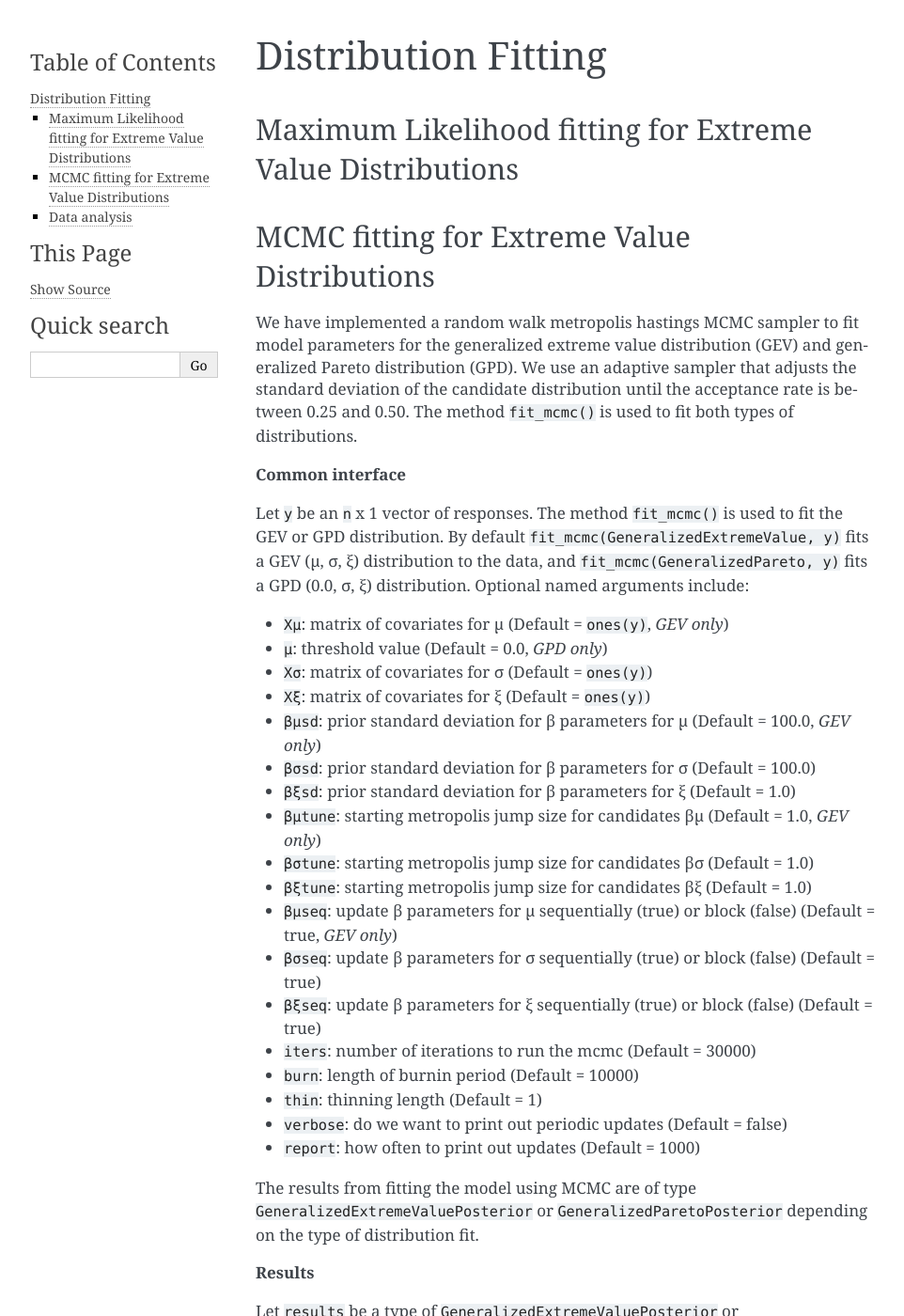
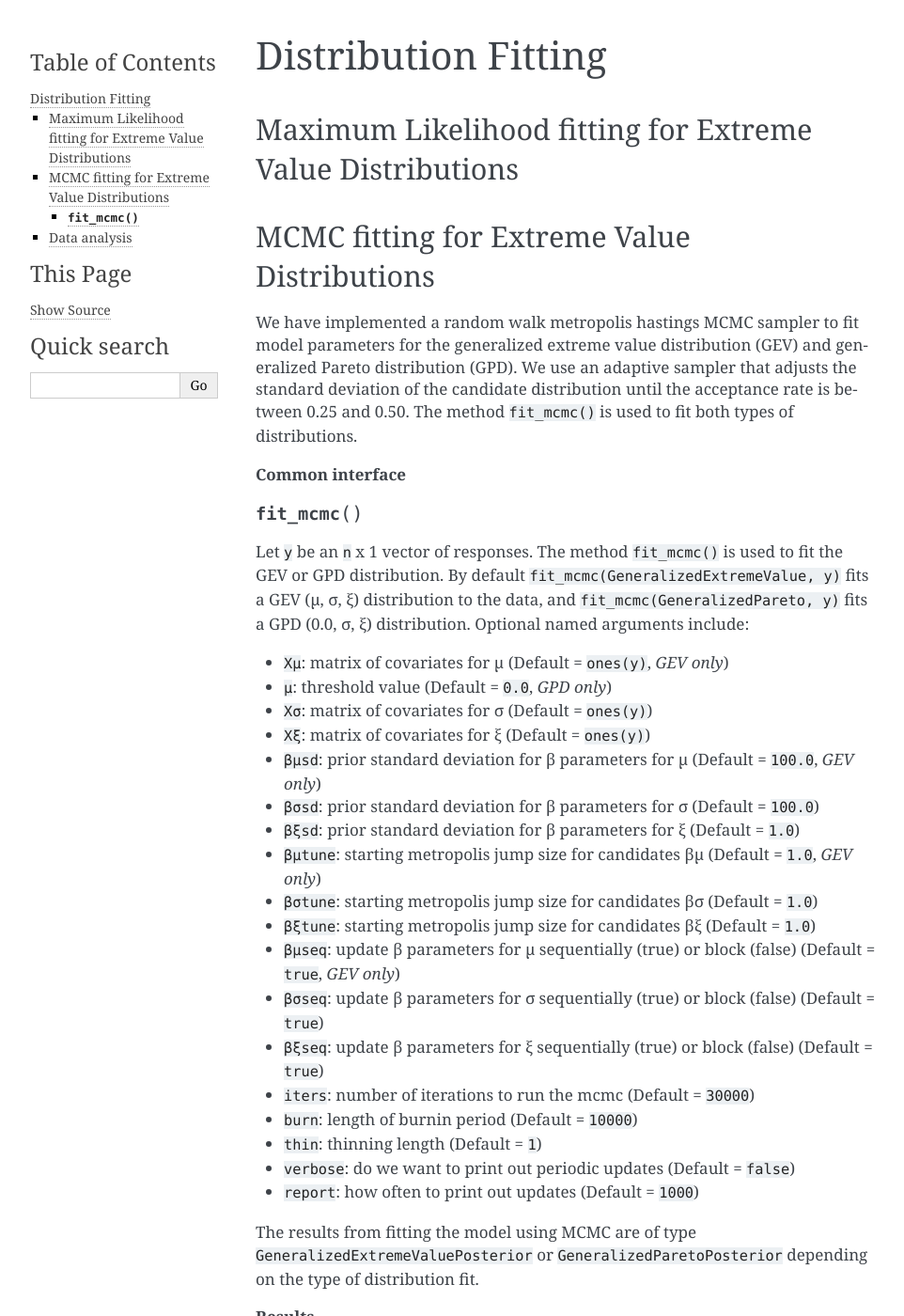
Before and after one commit to sammorris81/ExtremeValueDistributions.jl, a Sphinx documentation site: the page built from docs/source/fit.rst, in a window 1280 px wide and 1400 px high. Shown: the whole window at 94% size, without its empty margins (148-1110 px from the left). Built offline with Sphinx 7.4.7, drawn with Linux system fonts in a browser that asks for light colours; formulas are drawn with MathJax 3; some of the changed text lies outside the part shown.

```diff
--- a/docs/source/fit.rst
+++ b/docs/source/fit.rst
@@ -11,26 +11,28 @@ We have implemented a random walk metropolis hastings MCMC sampler to fit model
 
 **Common interface**
 
+.. function:: fit_mcmc()
+
 Let ``y`` be an ``n`` x 1 vector of responses. The method ``fit_mcmc()`` is used to fit the GEV or GPD distribution. By default ``fit_mcmc(GeneralizedExtremeValue, y)`` fits a GEV (μ, σ, ξ) distribution to the data, and ``fit_mcmc(GeneralizedPareto, y)`` fits a GPD (0.0, σ, ξ) distribution. Optional named arguments include:
 
 * ``Xμ``: matrix of covariates for μ (Default = ``ones(y)``, *GEV only*)
-* ``μ``: threshold value (Default = 0.0, *GPD only*)
+* ``μ``: threshold value (Default = ``0.0``, *GPD only*)
 * ``Xσ``: matrix of covariates for σ (Default = ``ones(y)``)
 * ``Xξ``: matrix of covariates for ξ (Default = ``ones(y)``)
-* ``βμsd``: prior standard deviation for β parameters for μ (Default = 100.0, *GEV only*)
-* ``βσsd``: prior standard deviation for β parameters for σ (Default = 100.0)
-* ``βξsd``: prior standard deviation for β parameters for ξ (Default = 1.0)
-* ``βμtune``: starting metropolis jump size for candidates βμ (Default = 1.0, *GEV only*)
-* ``βσtune``: starting metropolis jump size for candidates βσ (Default = 1.0)
-* ``βξtune``: starting metropolis jump size for candidates βξ (Default = 1.0)
-* ``βμseq``: update β parameters for μ sequentially (true) or block (false) (Default = true, *GEV only*)
-* ``βσseq``: update β parameters for σ sequentially (true) or block (false) (Default = true)
-* ``βξseq``: update β parameters for ξ sequentially (true) or block (false) (Default = true)
-* ``iters``: number of iterations to run the mcmc (Default = 30000)
-* ``burn``: length of burnin period (Default = 10000)
-* ``thin``: thinning length (Default = 1)
-* ``verbose``: do we want to print out periodic updates (Default = false)
-* ``report``: how often to print out updates (Default = 1000)
+* ``βμsd``: prior standard deviation for β parameters for μ (Default = ``100.0``, *GEV only*)
+* ``βσsd``: prior standard deviation for β parameters for σ (Default = ``100.0``)
+* ``βξsd``: prior standard deviation for β parameters for ξ (Default = ``1.0``)
+* ``βμtune``: starting metropolis jump size for candidates βμ (Default = ``1.0``, *GEV only*)
+* ``βσtune``: starting metropolis jump size for candidates βσ (Default = ``1.0``)
+* ``βξtune``: starting metropolis jump size for candidates βξ (Default = ``1.0``)
+* ``βμseq``: update β parameters for μ sequentially (true) or block (false) (Default = ``true``, *GEV only*)
+* ``βσseq``: update β parameters for σ sequentially (true) or block (false) (Default = ``true``)
+* ``βξseq``: update β parameters for ξ sequentially (true) or block (false) (Default = ``true``)
+* ``iters``: number of iterations to run the mcmc (Default = ``30000``)
+* ``burn``: length of burnin period (Default = ``10000``)
+* ``thin``: thinning length (Default = ``1``)
+* ``verbose``: do we want to print out periodic updates (Default = ``false``)
+* ``report``: how often to print out updates (Default = ``1000``)
 
 The results from fitting the model using MCMC are of type ``GeneralizedExtremeValuePosterior`` or ``GeneralizedParetoPosterior`` depending on the type of distribution fit.
 
@@ -60,18 +62,66 @@ Posterior samples are available as matrices in ``results.βμpost``, ``results.
 
 **MetropolisParameters**
 
-The following three results fields are ``MetropolisParameter`` types:
-
-* ``results.βμ``
-* ``results.βσ``
-*  ``results.βξ``
-
-This type is still under development, but we have included some basic documentation here. The following fields give information about the prior distributions used along with information about final candidate standard deviation and acceptance rates. Here are some of the more useful fields in the ``MetropolisParameter`` type.
+The following three results fields are ``MetropolisParameter`` types: a)``results.βμ``, b)``results.βσ``, and c)``results.βξ``. This type is still under development, but we have included some basic documentation here. The following fields give information about the prior distributions used along with information about final candidate standard deviation and acceptance rates. Here are some of the more useful fields in the ``MetropolisParameter`` type.
 
 * Post-burnin acceptance rates: ``results.βμ.acc ./ results.βμ.att``
 * Prior distribution: ``results.βμ.prior``
 * Sequential update: ``results.βμ.seq``
 
+**Simulated Example: GEV**
+
+We generate the following generalized extreme value distribution to demonstrate the capabilities of ``fit_mcmc()``. Let
+
+.. math::
+
+  Z \sim \text{GEV}(\mu, \sigma, \xi)
+
+where
+
+.. math::
+
+  \mu = 1 + 2 X_1 \\
+  \log(\sigma) = 2 + 1.3 * X_2\\
+  \xi = 0.1
+
+*Generate the data*
+
+.. code-block:: julia
+
+  srand(100)
+  n = 1000
+  X = hcat(ones(n), rand(Normal(0, 1), n))
+  βμₐ = [1.0, 2.0]
+  μₐ  = X * βμₐ
+  βσₐ = [2.0, 1.3]
+  σₐ  = exp(X * βσₐ)
+  βξₐ = 0.1
+  ξₐ  = 0.1
+  y = reshape([rand(GeneralizedExtremeValue(μₐ[i], σₐ[i], ξₐ), 1)[1] for i = 1:n], n, 1)
+
+*Fit the model*
+
+.. code-block:: julia
+
+  results = fit_mcmc(GeneralizedExtremeValue, y,
+                   Xμ = X, Xσ = X, βμsd = 100.0, βσsd = 50.0, βξsd = 1.0,
+                   βμseq = false, βσseq = false, βξseq = false,
+                   iters=10000, burn=8000,
+                   verbose=true, report=500)
+
+*Plot the posterior distribution*
+
+.. code-block:: julia
+
+  using Gadfly
+  plot(x = 1:10000, y=results.βμpost[:, 1], Geom.line)
+  plot(x = 1:10000, y=results.βμpost[:, 2], Geom.line)
+  plot(x = 1:10000, y=results.βσpost[:, 1], Geom.line)
+  plot(x = 1:10000, y=results.βσpost[:, 2], Geom.line)
+  plot(x = 1:10000, y=results.βξpost, Geom.line)
+
+
+**Simulated Example: GPD**
 
 Data analysis
 -------------
```
